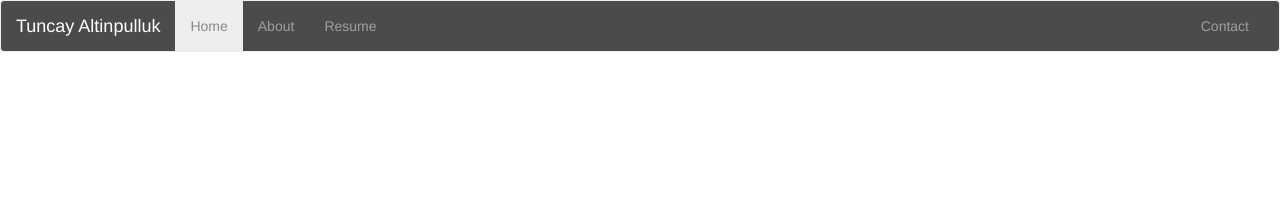
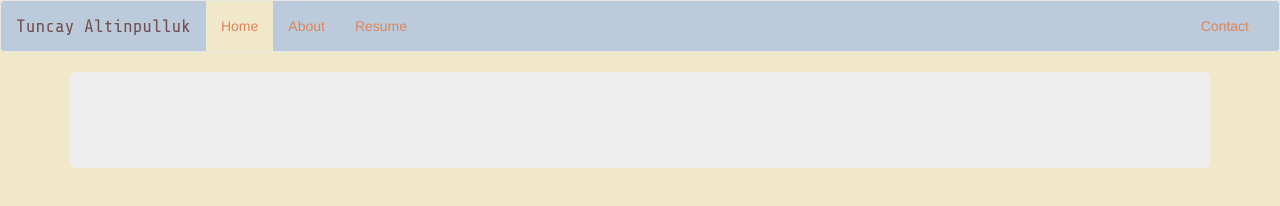
Before and after one commit to tuncayalt/mywebsite, a plain HTML site: page index.html in a window 1280 px wide. Drawn offline with nearby package versions, Linux system fonts and the light colour scheme.

Commit message:
nav progress

```diff
--- a/css/style.css
+++ b/css/style.css
@@ -1,11 +1,31 @@
+body {
+	background-color: #f1e8ca;
+}
+
 .navbar{
-	background-color: #000;
-	opacity: 0.7;
+	background-color: #bbcbdb;
+	opacity: 1;
 }
 
 .navbar-default .navbar-brand {
-    color: #fff;
+    color: #745151;
+    font-family: 'Share Tech Mono', monospace;
 }
 
+#bs-example-navbar-collapse-1 .navbar-nav li a{
+	color: #dd855c;
+}
 
-/*C3D938	772877	7C821E	D8B98B	7A4012*/
+.navbar-default .navbar-nav .active a, .navbar-default .navbar-nav .active a:focus, .navbar-default .navbar-nav li a:hover {
+	background-color: #f1e8ca;
+}
+
+.jumbotron{
+
+}
+
+/*#bbcbdb	(187,203,219)
+#9ebd9e	(158,189,158)
+#dd855c	(221,133,92)
+#f1e8ca	(241,232,202)
+#745151*/
--- a/index.html
+++ b/index.html
@@ -6,6 +6,7 @@
 	<title>Tuncay Altinpulluk Personal HomePage</title>
 	<link rel="stylesheet" href="https://maxcdn.bootstrapcdn.com/bootstrap/3.3.7/css/bootstrap.min.css" integrity="sha384-BVYiiSIFeK1dGmJRAkycuHAHRg32OmUcww7on3RYdg4Va+PmSTsz/K68vbdEjh4u" crossorigin="anonymous">
 	<link rel="stylesheet" href="css/style.css">
+  <link href="https://fonts.googleapis.com/css?family=Share+Tech+Mono" rel="stylesheet">
 </head>
 <body>
 <nav class="navbar navbar-default">
@@ -36,7 +37,14 @@
     </div><!-- /.navbar-collapse -->
   </div><!-- /.container-fluid -->
 </nav>
+<div class="container">
+  <div class="jumbotron">
 
+  </div>
+
+
+
+</div>
 
 
 
```
